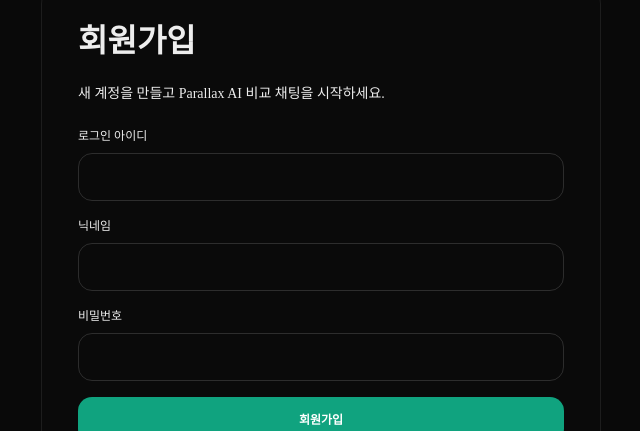
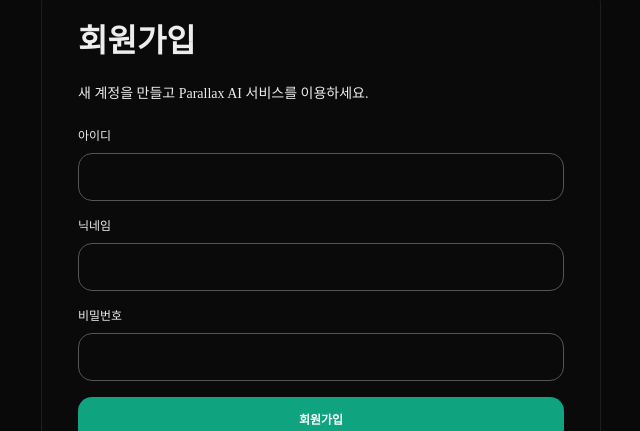
Before and after one commit to Engineer-kim/Parallax-AI, a Next.js app in the folder frontend/: page /signup in a window 1280 px wide. Shown: the part 139-570 px from the top of the page, without its empty margins (319-959 px from the left). Built offline with nearby package versions, Linux system fonts and the light colour scheme; no server answers.

Commit message:
Fix: 로그인 모달, 회원가입 모달 UI 개선
 - 테마(다크, 라이트)별 가시성 개선

```diff
--- a/frontend/src/app/login/page.tsx
+++ b/frontend/src/app/login/page.tsx
@@ -11,6 +11,9 @@ export default function LoginPage() {
   const [password, setPassword] = useState('')
   const [error, setError] = useState<string | null>(null)
   const [loading, setLoading] = useState(false)
+
+  const isDark = document.documentElement.dataset.theme !== 'light'
+  const inputBorder = isDark ? '1px solid #555555' : '1px solid #aaaaaa'
 
   const handleSubmit = async (event: React.FormEvent<HTMLFormElement>) => {
     event.preventDefault()
@@ -47,7 +50,7 @@ export default function LoginPage() {
               value={loginId}
               onChange={e => setLoginId(e.target.value)}
               required
-              style={{ width: '100%', padding: '14px 16px', borderRadius: '14px', border: '1px solid rgba(255,255,255,0.14)', background: 'var(--bg)', color: 'var(--text)' }}
+              style={{ width: '100%', padding: '14px 16px', borderRadius: '14px', border: inputBorder, background: 'var(--bg)', color: 'var(--text)' }}
             />
           </label>
 
@@ -58,7 +61,7 @@ export default function LoginPage() {
               value={password}
               onChange={e => setPassword(e.target.value)}
               required
-              style={{ width: '100%', padding: '14px 16px', borderRadius: '14px', border: '1px solid rgba(255,255,255,0.14)', background: 'var(--bg)', color: 'var(--text)' }}
+              style={{ width: '100%', padding: '14px 16px', borderRadius: '14px', border: inputBorder, background: 'var(--bg)', color: 'var(--text)' }}
             />
           </label>
 
--- a/frontend/src/app/signup/page.tsx
+++ b/frontend/src/app/signup/page.tsx
@@ -12,6 +12,9 @@ export default function SignupPage() {
   const [password, setPassword] = useState('')
   const [error, setError] = useState<string | null>(null)
   const [loading, setLoading] = useState(false)
+
+  const isDark = document.documentElement.dataset.theme !== 'light'
+  const inputBorder = isDark ? '1px solid #555555' : '1px solid #aaaaaa'
 
   const handleSubmit = async (event: React.FormEvent<HTMLFormElement>) => {
     event.preventDefault()
@@ -37,19 +40,19 @@ export default function SignupPage() {
             회원가입
           </h1>
           <p style={{ margin: '16px 0 0', fontFamily: 'DM Mono', fontSize: '14px', color: 'var(--text-muted)', lineHeight: 1.8 }}>
-            새 계정을 만들고 Parallax AI 비교 채팅을 시작하세요.
+            새 계정을 만들고 Parallax AI 서비스를 이용하세요.
           </p>
         </div>
 
         <form onSubmit={handleSubmit} style={{ display: 'grid', gap: '16px' }}>
           <label style={{ display: 'grid', gap: '8px', fontFamily: 'DM Mono', fontSize: '12px', color: 'var(--text-muted)' }}>
-            로그인 아이디
+            아이디
             <input
               type="text"
               value={loginId}
               onChange={e => setLoginId(e.target.value)}
               required
-              style={{ width: '100%', padding: '14px 16px', borderRadius: '14px', border: '1px solid rgba(255,255,255,0.14)', background: 'var(--bg)', color: 'var(--text)' }}
+              style={{ width: '100%', padding: '14px 16px', borderRadius: '14px', border: inputBorder, background: 'var(--bg)', color: 'var(--text)' }}
             />
           </label>
 
@@ -60,7 +63,7 @@ export default function SignupPage() {
               value={nickname}
               onChange={e => setNickname(e.target.value)}
               required
-              style={{ width: '100%', padding: '14px 16px', borderRadius: '14px', border: '1px solid rgba(255,255,255,0.14)', background: 'var(--bg)', color: 'var(--text)' }}
+              style={{ width: '100%', padding: '14px 16px', borderRadius: '14px', border: inputBorder, background: 'var(--bg)', color: 'var(--text)' }}
             />
           </label>
 
@@ -71,7 +74,7 @@ export default function SignupPage() {
               value={password}
               onChange={e => setPassword(e.target.value)}
               required
-              style={{ width: '100%', padding: '14px 16px', borderRadius: '14px', border: '1px solid rgba(255,255,255,0.14)', background: 'var(--bg)', color: 'var(--text)' }}
+              style={{ width: '100%', padding: '14px 16px', borderRadius: '14px', border: inputBorder, background: 'var(--bg)', color: 'var(--text)' }}
             />
           </label>
 
```
